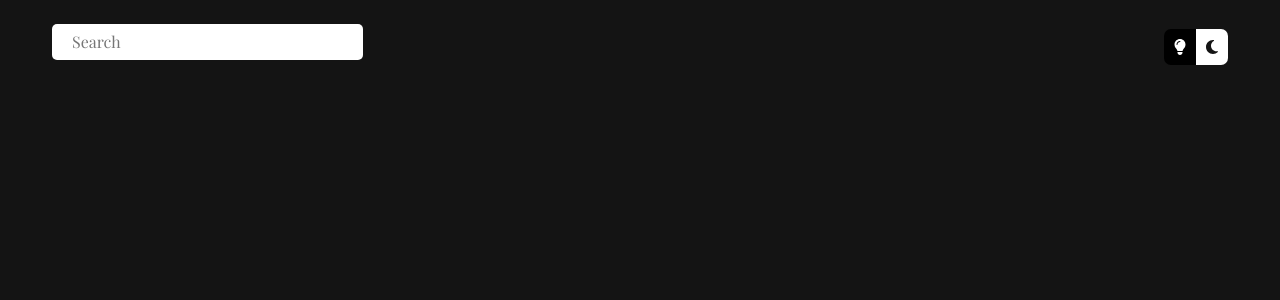
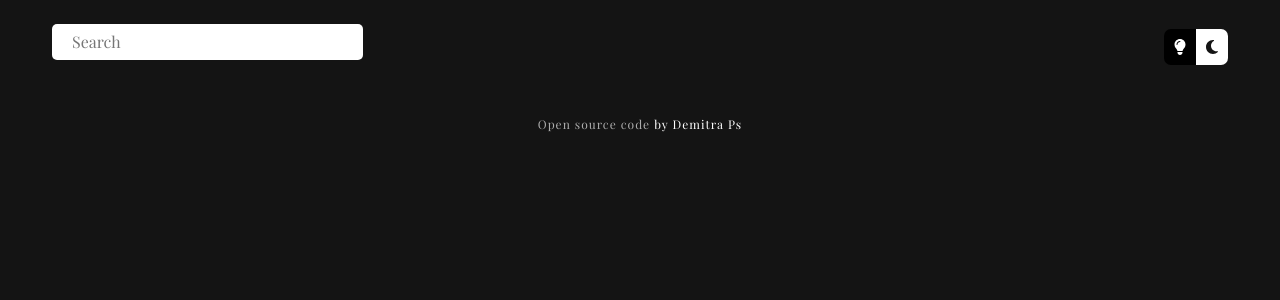
Before and after one commit to demitraps/dictionary-project, a React (Create React App) app: page / in a window 1280 px wide. Shown: the top 300 px of the page. Built offline with nearby package versions, Linux system fonts and the light colour scheme; a web font is replaced by a local one.

Commit message:
Created footer

```diff
--- a/src/App.js
+++ b/src/App.js
@@ -1,11 +1,13 @@
 import "./App.css";
 import Dictionary from "./Dictionary";
+import Signature from "./Signature";
 
 function App() {
   return (
     <div className="App">
       <div className="container-fluid">
         <Dictionary />
+        <Signature />
       </div>
     </div>
   );
--- /dev/null
+++ b/src/Signature.css
@@ -0,0 +1,16 @@
+.Signature {
+  text-align: center;
+  padding-top: 50px;
+  padding-bottom: 10px;
+  font-size: 12px;
+  letter-spacing: 1px;
+}
+
+.Signature a {
+  text-decoration: none;
+  color: rgb(172, 172, 172);
+}
+
+.Signature a:hover {
+  color: #fff;
+}
--- /dev/null
+++ b/src/Signature.js
@@ -0,0 +1,17 @@
+import React from "react";
+import "./Signature.css";
+
+export default function Signature() {
+  return (
+    <footer className="Signature">
+      <a
+        href="https://github.com/demitraps/dictionary-project"
+        target="_blank"
+        rel="noreferrer"
+      >
+        Open source code
+      </a>{" "}
+      by Demitra Ps
+    </footer>
+  );
+}
```
